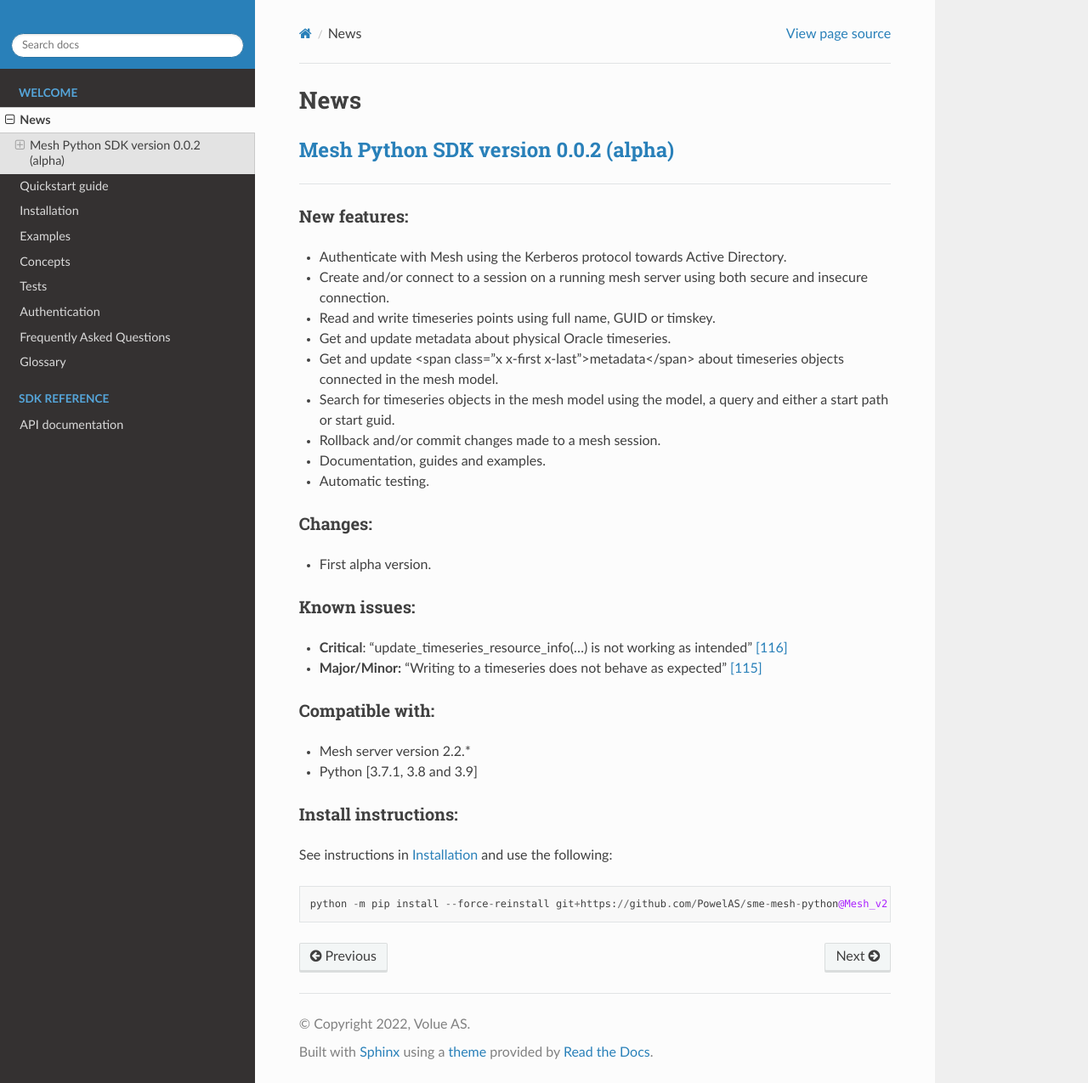
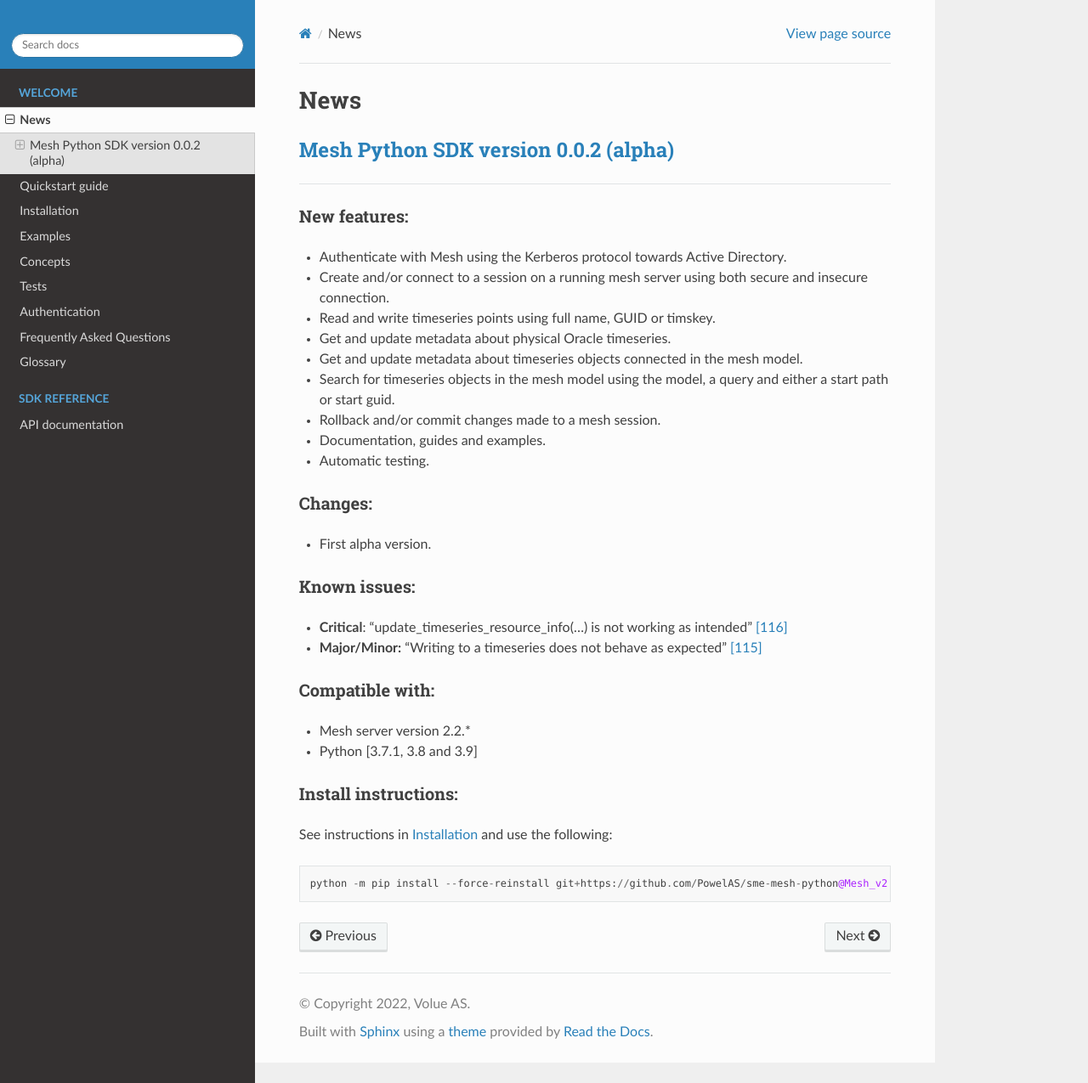
Before and after one commit to Volue-Public/energy-mesh-python, a Sphinx documentation site: the page built from docs/source/news.rst, in a window 1280 px wide and 1275 px high. Shown: the whole window at 85% size. Built offline with Sphinx 7.4.7 and the Read the Docs theme 2.0.0, drawn with Linux system fonts in a browser that asks for light colours.

Commit message:
Cleaning up githubs mess.

```diff
--- a/docs/source/news.rst
+++ b/docs/source/news.rst
@@ -14,7 +14,7 @@
 - Create and/or connect to a session on a running mesh server using both secure and insecure connection.
 - Read and write timeseries points using full name, GUID or timskey.
 - Get and update metadata about physical Oracle timeseries.
-- Get and update <span class="x x-first x-last">metadata</span> about timeseries objects connected in the mesh model.
+- Get and update metadata about timeseries objects connected in the mesh model.
 - Search for timeseries objects in the mesh model using the model, a query and either a start path or start guid.
 - Rollback and/or commit changes made to a mesh session.
 - Documentation, guides and examples.
```
